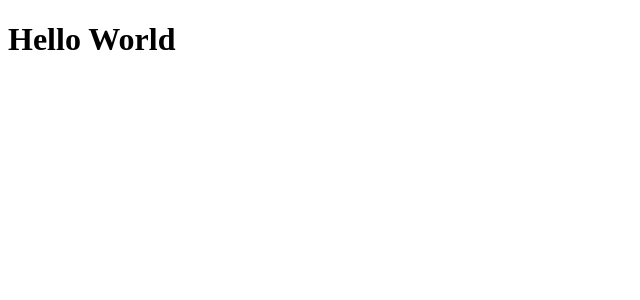
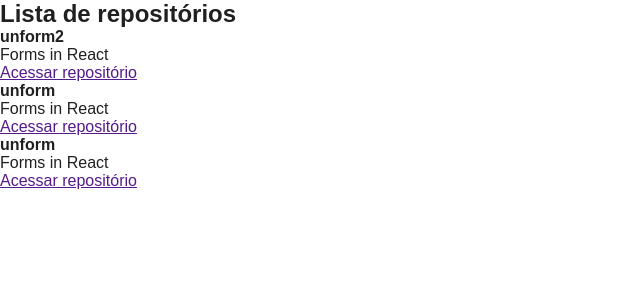
Before and after one commit to TrellixVulnTeam/react-js-ignite-rocketseat_RYG8, a React app in the folder 01-github-explorer/: page / in a window 1280 px wide. Shown: the top 300 px of the page, without its empty margins (0-640 px from the left). Built offline with nearby package versions, Linux system fonts and the light colour scheme.

Commit message:
criando segundo componente e instalando e configurando o sass

```diff
--- a/01-github-explorer/public/index.html
+++ b/01-github-explorer/public/index.html
@@ -8,7 +8,5 @@
 </head>
 <body>
     <div id="root"></div>
-
-    <script src="../dist/bundle.js"></script>
 </body>
 </html>
--- a/01-github-explorer/src/App.jsx
+++ b/01-github-explorer/src/App.jsx
@@ -1,3 +1,6 @@
+import { RepositoryList } from './components/RepositoryList'
+import './styles/global.scss'
+
 export function App(){
-    return <h1> Hello World </h1>
+    return <RepositoryList />
 }
--- /dev/null
+++ b/01-github-explorer/src/components/RepositoryList.jsx
@@ -0,0 +1,41 @@
+const RepositoryName = 'unform2'
+
+export function RepositoryList (){
+    return (
+        <section className="repository-list">
+            <h1>Lista de repositórios</h1>
+
+            <ul>
+                <li>
+                    <strong>{RepositoryName}</strong>
+                    <p>Forms in React</p>
+
+
+                    <a href="">
+                        Acessar repositório
+                    </a>
+                </li>
+
+                <li>
+                    <strong>unform</strong>
+                    <p>Forms in React</p>
+
+
+                    <a href="">
+                        Acessar repositório
+                    </a>
+                </li>
+
+                <li>
+                    <strong>unform</strong>
+                    <p>Forms in React</p>
+
+
+                    <a href="">
+                        Acessar repositório
+                    </a>
+                </li>
+            </ul>
+        </section>
+    )
+}
--- /dev/null
+++ b/01-github-explorer/src/styles/global.scss
@@ -0,0 +1,11 @@
+* {
+    margin: 0;
+    padding: 0;
+    box-sizing: border-box;
+}
+
+body {
+    font-family: Arial, Helvetica, sans-serif;
+    font-size: 16px;
+    color: #202020;
+}
--- a/01-github-explorer/webpack.config.js
+++ b/01-github-explorer/webpack.config.js
@@ -1,7 +1,11 @@
 const path = require ('path')
+const HtmlWebpackPlugin = require('html-webpack-plugin')
+
+const isDevelopment = process.env.NODE_ENV !== 'production'
 
 module.exports = {
-    mode: 'development',
+    mode: isDevelopment ? 'development' : 'production',
+    devtool: isDevelopment ? 'eval-source-map' : 'source-map',
     entry: path.resolve(__dirname, 'src', 'index.jsx'),
     output: {
         path: path.resolve(__dirname, 'dist'),
@@ -10,12 +14,25 @@ module.exports = {
     resolve: {
         extensions: ['.js', '.jsx']
     },
+    devServer: {
+      static: path.resolve(__dirname, 'public')
+    },
+    plugins: [
+        new HtmlWebpackPlugin({
+            template: path.resolve(__dirname, 'public', 'index.html')
+        })
+    ],
     module: {
         rules: [
             {
                 test: /\.jsx$/,
                 exclude: /node_modules/,
                 use: 'babel-loader',
+            },
+            {
+                test: /\.scss$/,
+                exclude: /node_modules/,
+                use: ['style-loader', 'css-loader', 'sass-loader']
             }
         ],
     }
```
Also changed, not shown: 01-github-explorer/package.json (+10 -0 lines), 2 other files (tests, documents, lock files or other folders).
